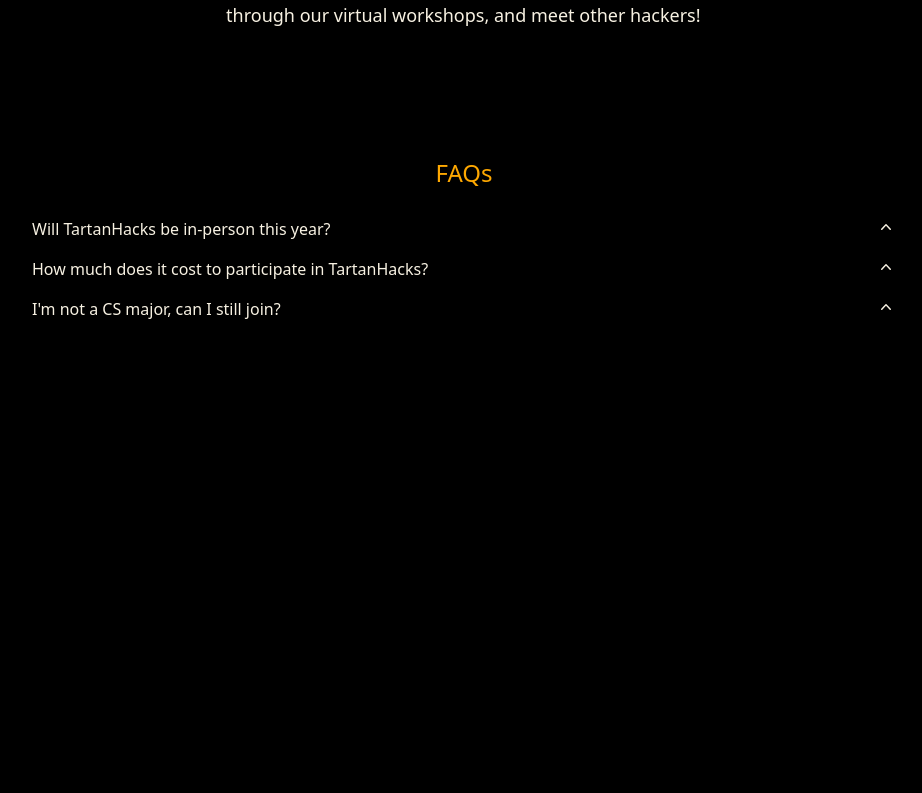
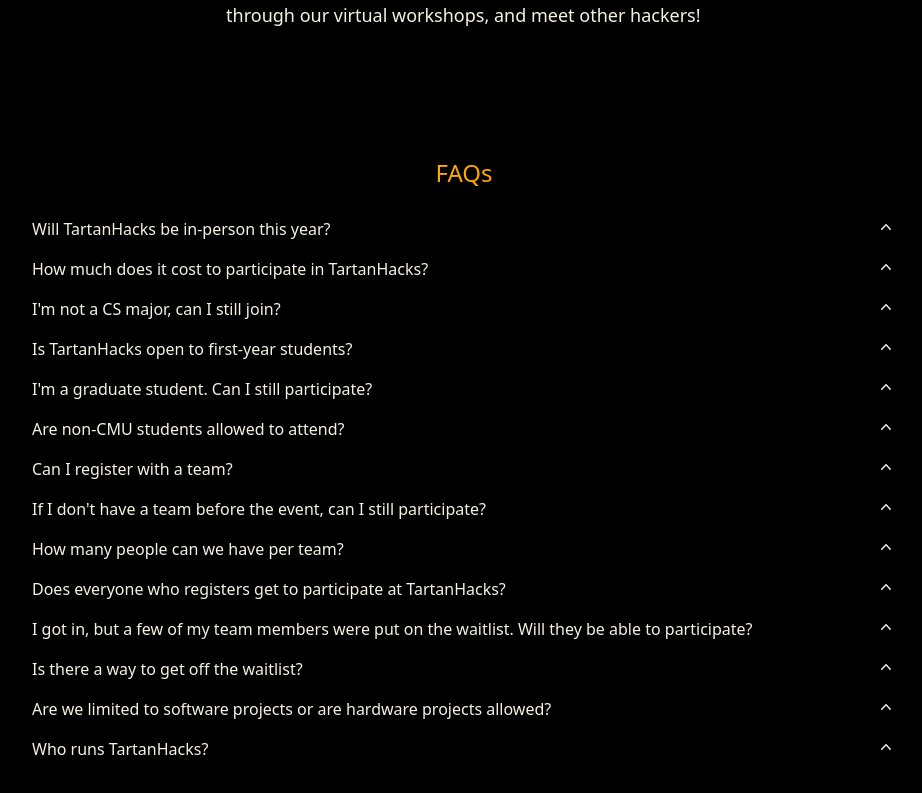
Before and after one commit to ScottyLabs/tartanhacks, a Next.js app: page / in a window 1280 px wide. Shown: the part 1043-1836 px from the top of the page, without its empty margins (176-1098 px from the left). Before the commit the page ends 1528 px from the top, so only its background shows below. Built offline with nearby package versions, Linux system fonts and the light colour scheme.

Commit message:
Add FAQs from 2022

```diff
--- a/src/components/FAQ.tsx
+++ b/src/components/FAQ.tsx
@@ -33,7 +33,10 @@
 
 function FAQList() {
   const FAQs = [
-    {q: `Will TartanHacks be in-person this year?`, a: `Yes.`},
+    {
+      q: `Will TartanHacks be in-person this year?`,
+      a: `Yes, TartanHacks will be fully in-person.`
+    },
     {
       q: `How much does it cost to participate in TartanHacks?`,
       a: `Nothing. TartanHacks is free for all undergraduate students!`
@@ -42,6 +45,50 @@
       q: `I'm not a CS major, can I still join?`,
       a: `Yes! All undergraduate majors and programs, even if they aren't technical, are welcome at TartanHacks. We have slides from a series of web development workshops online that you can use to brush up your skills! We'll also have some workshops during the event so you can get started with new frameworks.`
     },
+    {
+      q: 'Is TartanHacks open to first-year students?',
+      a: `Yes! We welcome students of all skill levels to participate. First-year students and first-time hackers have always been part of TartanHacks; we would love to see you at the event! Some prizes will also be specific for beginner hackers.`
+    },
+    {
+      q: `I'm a graduate student. Can I still participate?`,
+      a: `Unfortunately, graduate students cannot participate. TartanHacks is currently limited to undergraduate students only.`
+    },
+    {
+      q: 'Are non-CMU students allowed to attend?',
+      a: 'Absolutely! Just sign up :)'
+    },
+    {
+      q: 'Can I register with a team?',
+      a: `You have to sign up as an individual for the event, and we'll have you specify your team later on. Don't worry, if you already have a team chosen you'll still be able to work with them during event.`,
+    },
+    {
+      q: `If I don't have a team before the event, can I still participate?`,
+      a: `Absolutely! We'll have a team mixer after the opening ceremony to help you meet new hackers.`,
+    },
+    {
+      q: 'How many people can we have per team?',
+      a: `Up to 4 people are allowed.`,
+    },
+    {
+      q: 'Does everyone who registers get to participate at TartanHacks?',
+      a: `We expect that everyone who registers can get in. However, sometimes more hackers sign up than we can admit. Once registration closes, hackers are accepted on a rolling basis. You will be notified via email about your registration status.`
+    },
+    {
+      q: `I got in, but a few of my team members were put on the waitlist. Will they be able to participate?`,
+      a: `Hackers are accepted individually, so we are unable to guarantee that all members of your team will get in. However, if they're on the waitlist, there's still hope! See the next question.`
+    },
+    {
+      q: `Is there a way to get off the waitlist?`,
+      a: 'We will be letting hackers off the waitlist on a first-come, first-serve basis on the day of the event. Historically, many people have gotten off the waitlist.',
+    },
+    {
+      q: 'Are we limited to software projects or are hardware projects allowed?',
+      a: `We will have a team of student and corporate mentors on hand who are experts in many common technologies. They'll be able to answer your questions, help you debug, and get you set up with new frameworks. They can't make your project for you, but they are always there to help!`
+    },
+    {
+      q: 'Who runs TartanHacks?',
+      a: `TartanHacks is run by ScottyLabs, a student organization at Carnegie Mellon University that develops apps for CMU and runs educational events, like TartanHacks. ScottyLabs isn't affiliated with any academic department, and all of our funding comes from corporate sponsors.`
+    }
   ]
 
   return (
```
